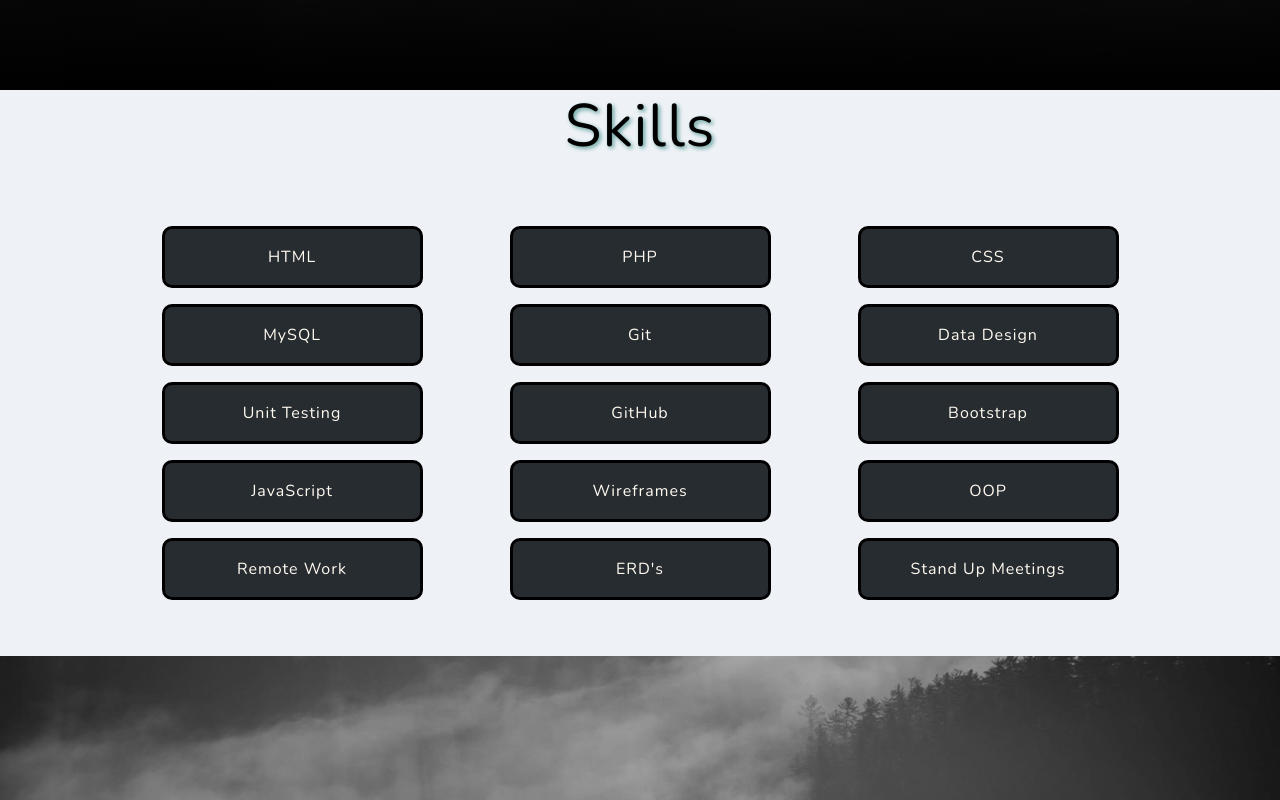
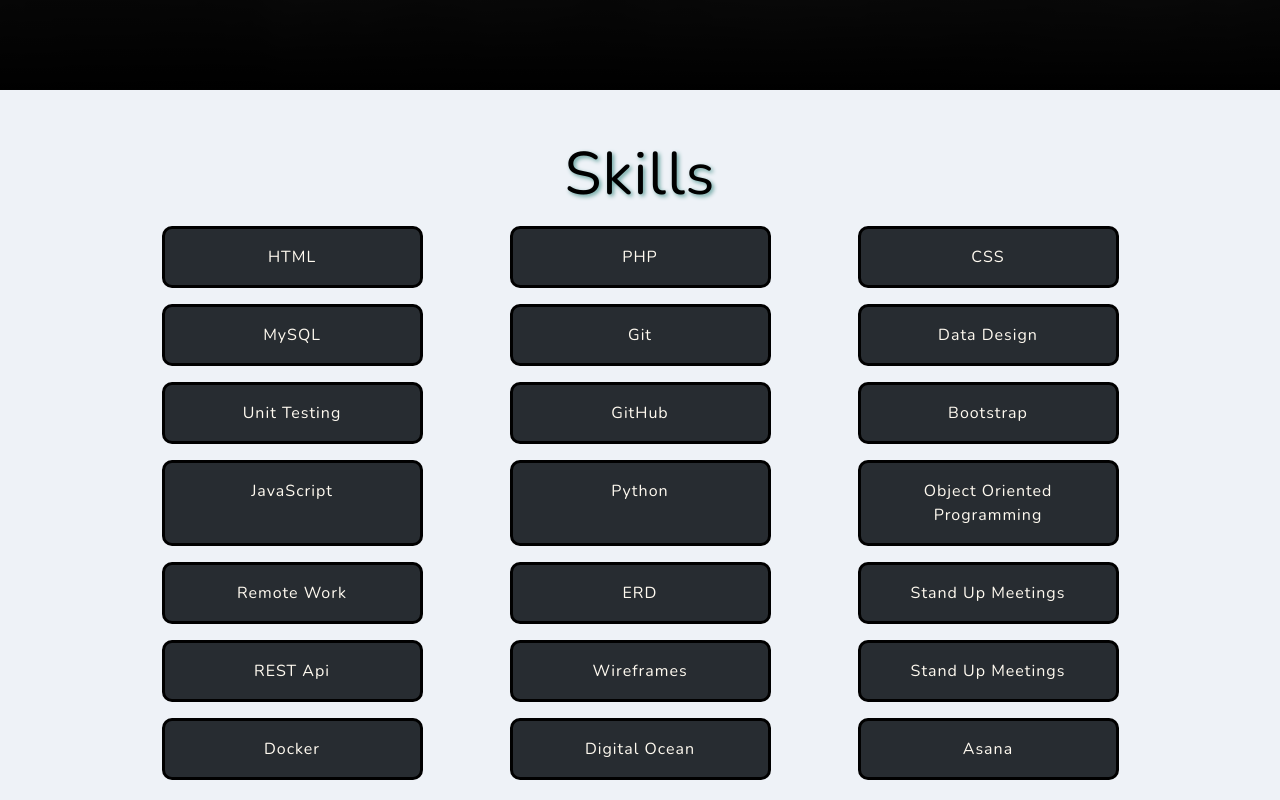
Before and after one commit to nortizcode/personal-website, a website: page dist/index.html in a window 1280 px wide. Shown: the part 2580-3380 px from the top of the page. Drawn offline with nearby package versions, Linux system fonts and the light colour scheme.

Commit message:
added to skills and fixed the title

```diff
--- a/dist/index.html
+++ b/dist/index.html
@@ -143,11 +143,10 @@
 </section>
 
 <!--Skills-->
-<h1 class="project-title">Skills</h1>
 <section class="container" id="skill">
 
 		<div class="skills p-5">
-
+			<h1 class="project-title">Skills</h1>
 			<div class="row justify-content-around ">
 				<div class="col-md-3 m-2 p-3">HTML</div>
 				<div class="col-md-3 m-2 p-3">PHP</div>
@@ -168,14 +167,26 @@
 
 			<div class="row justify-content-around">
 				<div class="col-md-3 m-2 p-3">JavaScript</div>
-				<div class="col-md-3 m-2 p-3">Wireframes</div>
-				<div class="col-md-3 m-2 p-3">OOP</div>
+				<div class="col-md-3 m-2 p-3">Python</div>
+				<div class="col-md-3 m-2 p-3">Object Oriented Programming</div>
 			</div>
 
 			<div class="row justify-content-around">
 				<div class="col-md-3 m-2 p-3">Remote Work</div>
-				<div class="col-md-3 m-2 p-3">ERD's</div>
+				<div class="col-md-3 m-2 p-3">ERD</div>
 				<div class="col-md-3 m-2 p-3">Stand Up Meetings</div>
+			</div>
+
+			<div class="row justify-content-around">
+				<div class="col-md-3 m-2 p-3">REST Api</div>
+				<div class="col-md-3 m-2 p-3">Wireframes</div>
+				<div class="col-md-3 m-2 p-3">Stand Up Meetings</div>
+			</div>
+
+			<div class="row justify-content-around">
+				<div class="col-md-3 m-2 p-3">Docker</div>
+				<div class="col-md-3 m-2 p-3">Digital Ocean</div>
+				<div class="col-md-3 m-2 p-3">Asana</div>
 			</div>
 		</div>
 
```
